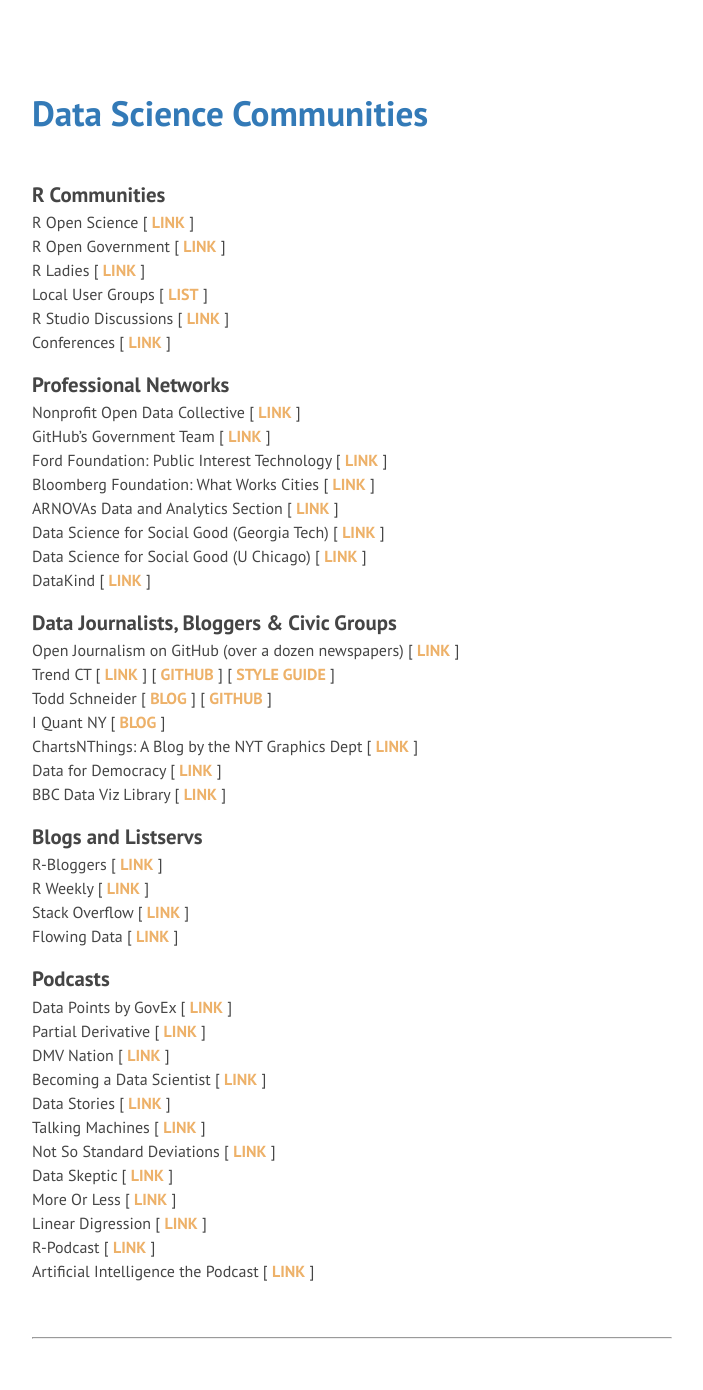
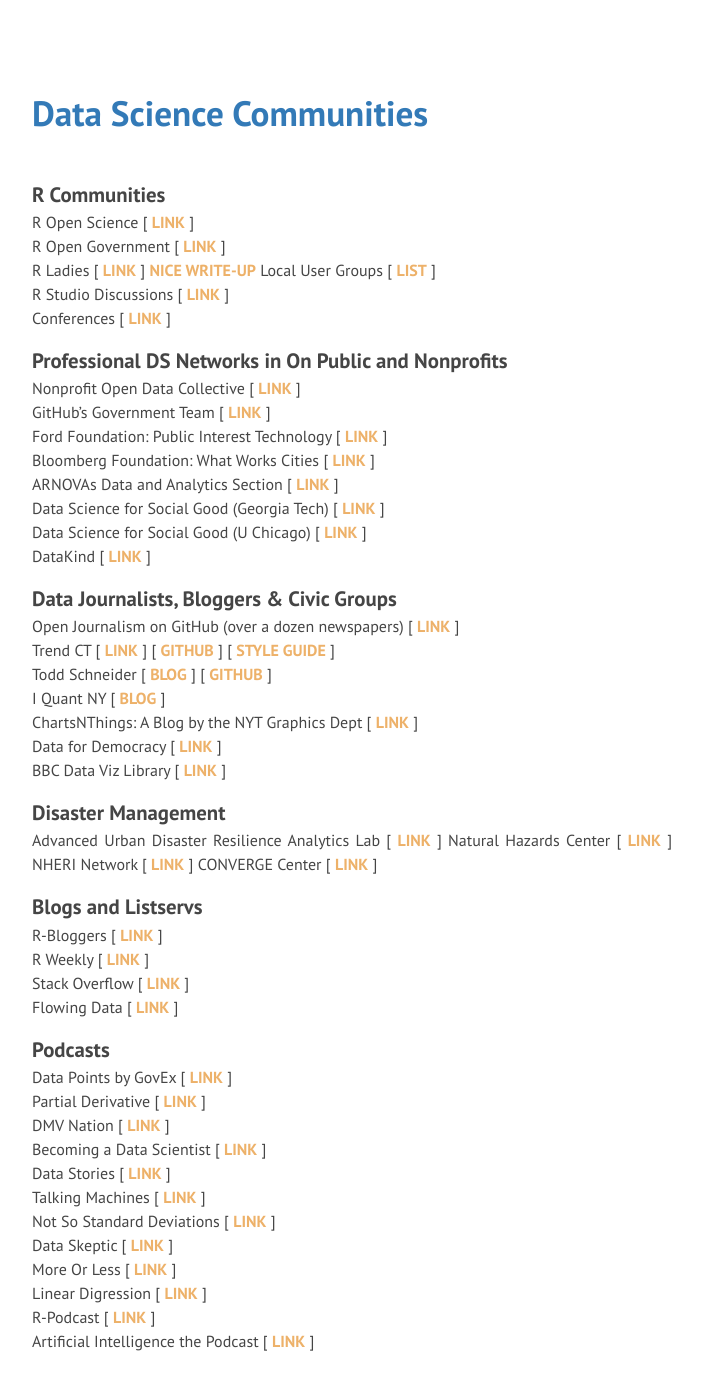
Before and after one commit to DS4PS/ds4ps.github.io, a Jekyll site: the page built from discuss.md, in a window 1280 px wide and 1400 px high, scrolled down 671 px. Shown: the top 1390 px of the window, without its empty margins (288-991 px from the left). Built offline with Jekyll 4.4.1, drawn with Linux system fonts in a browser that asks for light colours; nearby versions of some CDN libraries; library files that are not in the unit come from our copies.

Commit message:
Update discuss.md

```diff
--- a/discuss.md
+++ b/discuss.md
@@ -33,13 +33,13 @@
 ### R Communities
 R Open Science [ [link](https://ropensci.org/) ]
 R Open Government [ [link](http://ropengov.github.io/) ]
-R Ladies [ [link](https://rladies.org/) ]
+R Ladies [ [link](https://rladies.org/) ]   [nice write-up]()
 Local User Groups [ [list](https://jumpingrivers.github.io/meetingsR/r-user-groups.html#north-america) ]
 R Studio Discussions [ [link](https://community.rstudio.com/) ]
 Conferences [ [link](https://jumpingrivers.github.io/meetingsR/events.html) ]
 
 
-### Professional Networks
+### Professional DS Networks in On Public and Nonprofits
 
 Nonprofit Open Data Collective [ [link](www.npdata.info) ]
 GitHub's Government Team [ [link](https://government.github.com/) ]
@@ -60,6 +60,13 @@
 ChartsNThings: A Blog by the NYT Graphics Dept [ [link](http://kpq.github.io/chartsnthings/) ]
 Data for Democracy [ [link](http://datafordemocracy.org/) ]
 BBC Data Viz Library [ [link](https://bbc.github.io/rcookbook/) ]
+
+### Disaster Management
+
+Advanced Urban Disaster Resilience Analytics Lab [ [link](http://david-lallemant.com/) ]
+Natural Hazards Center [ [link](https://hazards.colorado.edu/workshop/2019/abstract/research-highlight) ]
+NHERI Network [ [link](https://www.designsafe-ci.org/#learning) ]
+CONVERGE Center [ [link](https://podcasts.apple.com/gb/podcast/54-interdisciplinary-natural-hazards-research-lori/id1267927535?i=1000424871302) ]
 
 
 ### Blogs and Listservs
```
